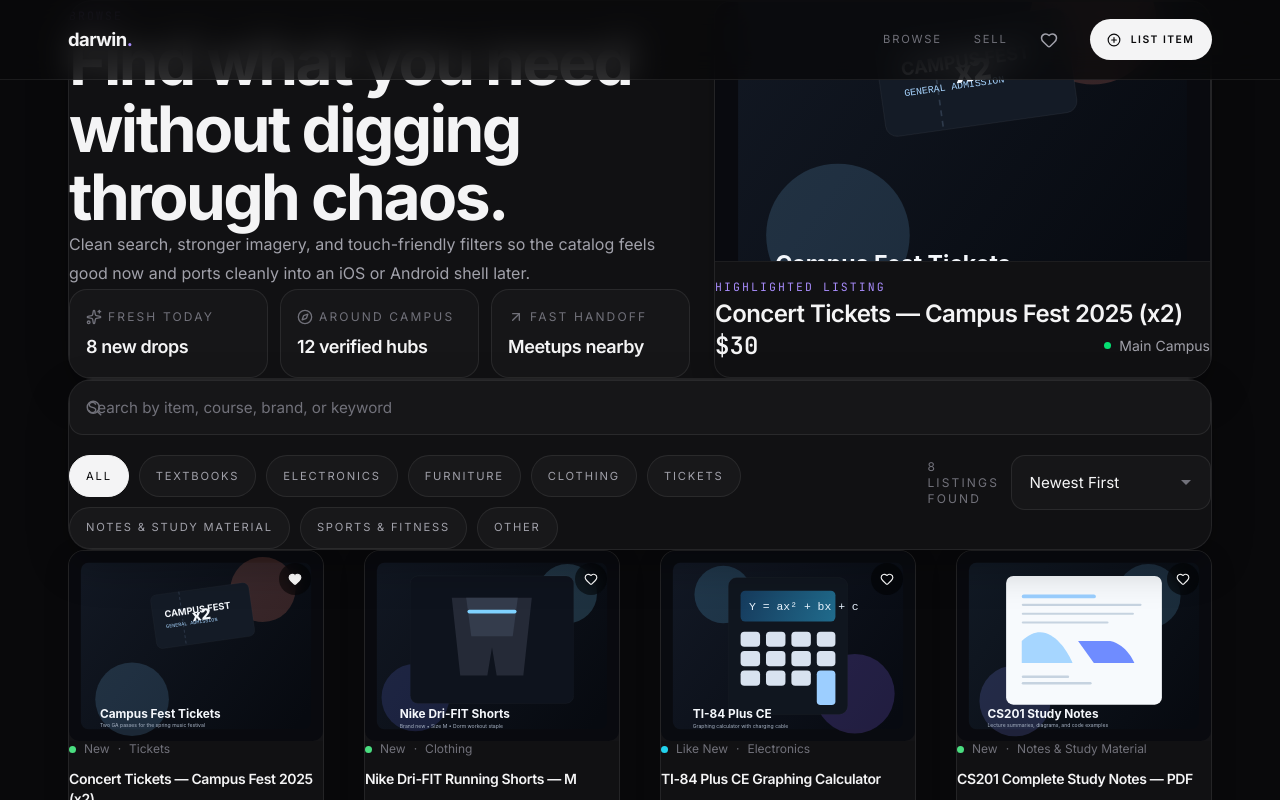
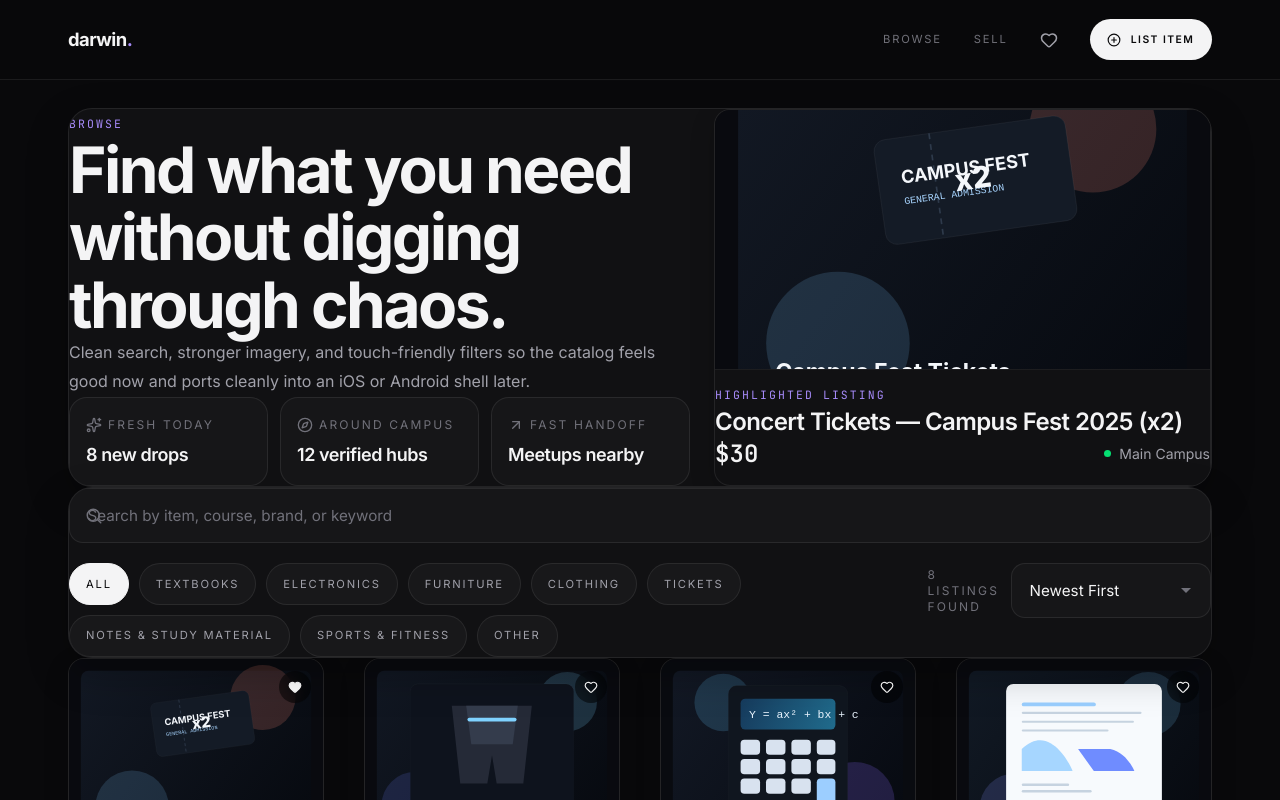
Before and after one commit to SyedQem/darwin, a Next.js app: page /browse in a window 1280 px wide. Shown: the top 800 px of the page. Built offline with nearby package versions, Linux system fonts and the light colour scheme.

Commit message:
fix(browse): increase navbar clearance and search-to-results spacing

```diff
--- a/src/app/browse/page.tsx
+++ b/src/app/browse/page.tsx
@@ -48,7 +48,7 @@
 
   return (
     <PageTransition>
-      <div className="container-vspr pt-12 pb-12 md:pt-16 md:pb-20">
+      <div className="container-vspr pt-14 pb-12 md:pt-20 md:pb-20">
         <motion.section
           className="surface-panel mt-2 overflow-hidden p-5 sm:mt-4 sm:p-6 md:p-8"
           initial={{ opacity: 0, scale: 0.985 }}
@@ -169,7 +169,7 @@
         </motion.section>
 
         {/* Results */}
-        <div className="mt-14 md:mt-16">
+        <div className="mt-20 md:mt-24">
           {filtered.length > 0 ? (
             <div className="browse-results-grid grid grid-cols-1 auto-rows-fr gap-8 sm:grid-cols-2 lg:grid-cols-4 xl:gap-10">
               {filtered.map((listing, i) => (
--- a/src/app/globals.css
+++ b/src/app/globals.css
@@ -54,6 +54,14 @@
 /* ── Pages ── */
 .page-shell { padding-block: 3rem 5rem; }
 @media (min-width: 768px) { .page-shell { padding-block: 4.5rem 6rem; } }
+.main-content {
+  padding-top: calc(var(--nav-offset) + 0.75rem);
+}
+@media (min-width: 768px) {
+  .main-content {
+    padding-top: calc(var(--nav-offset) + 1rem);
+  }
+}
 .page-hero { display: flex; flex-direction: column; gap: 1rem; }
 .page-hero-copy {
   max-width: 42rem;
@@ -639,6 +647,7 @@
   position: sticky;
   top: var(--nav-offset);
   z-index: 30;
+  scroll-margin-top: calc(var(--nav-offset) + 1rem);
 }
 
 .nav-link {
--- a/src/app/layout.tsx
+++ b/src/app/layout.tsx
@@ -15,7 +15,7 @@
       <body>
         <SmoothScroll />
         <Navbar />
-        <main className="relative z-10 pt-[var(--nav-offset)]">
+        <main className="main-content relative z-10">
           {children}
         </main>
         <Footer />
```
